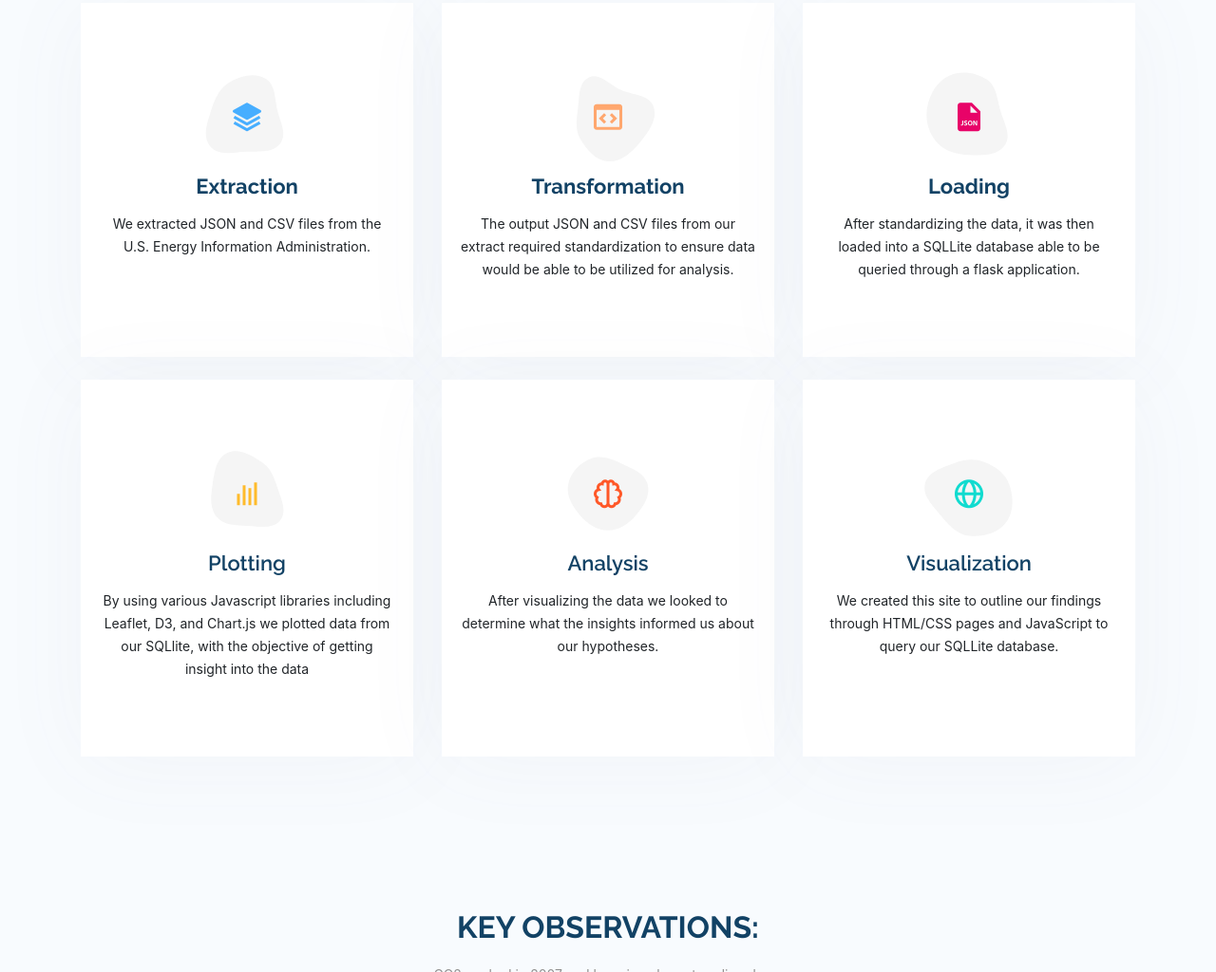
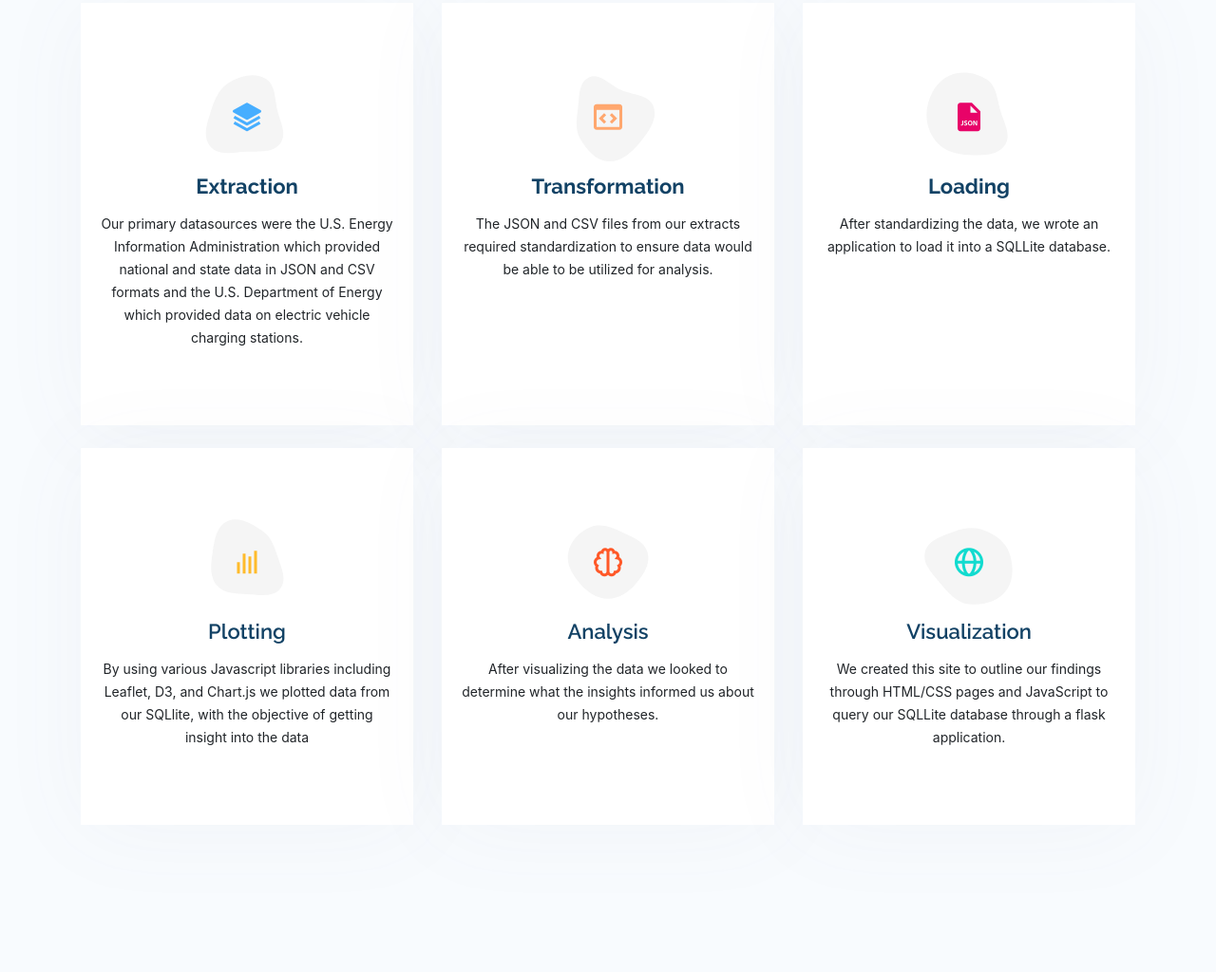
Before and after one commit to allychau/visualize_me_captain, a website with bundled scripts: page templates/index.html in a window 1280 px wide. Shown: the part 1683-2707 px from the top of the page at 95% size. Built offline with nearby package versions, Linux system fonts and the light colour scheme; files whose address does not match are found by name.

Commit message:
Update index.html

```diff
--- a/templates/index.html
+++ b/templates/index.html
@@ -129,7 +129,7 @@
                 <i class="bx bxs-layer"></i>
               </div>
               <h4><a href=""><b>Extraction</b></a></h4>
-              <p>We extracted JSON and CSV files from the U.S. Energy Information Administration.</p>
+              <p>Our primary datasources were the U.S. Energy Information Administration which provided national and state data in JSON and CSV formats and the U.S. Department of Energy which provided data on electric vehicle charging stations.</p>
             </div>
           </div>
 
@@ -142,7 +142,7 @@
                 <i class="bx bx-code-block"></i>
               </div>
               <h4><a href=""><b>Transformation</b></a></h4>
-              <p>The output JSON and CSV files from our extract required standardization to ensure data would be able to be utilized for analysis.</p>
+              <p>The JSON and CSV files from our extracts required standardization to ensure data would be able to be utilized for analysis.</p>
             </div>
           </div>
 
@@ -155,7 +155,7 @@
                 <i class="bx bxs-file-json"></i>
               </div>
               <h4><a href=""><b>Loading</b></a></h4>
-              <p>After standardizing the data, it was then loaded into a SQLLite database able to be queried through a flask application.</p>
+              <p>After standardizing the data, we wrote an application to load it into a SQLLite database.</p>
             </div>
           </div>
 
@@ -194,7 +194,7 @@
                 <i class="bx bx-globe"></i>
               </div>
               <h4><a href="">Visualization</a></h4>
-              <p>We created this site to outline our findings through HTML/CSS pages and JavaScript to query our SQLLite database.</p>
+              <p>We created this site to outline our findings through HTML/CSS pages and JavaScript to query our SQLLite database through a flask application.</p>
             </div>
           </div>
 
```
